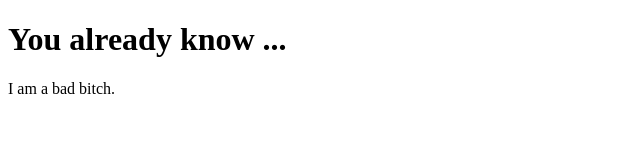
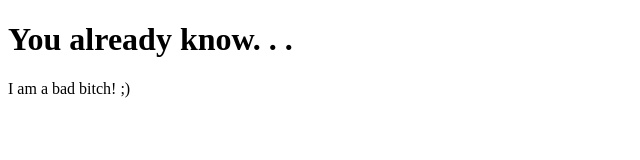
Before and after one commit to AnaleticiaGIS/AnaLeticiaGIS.github.io, a plain HTML site: page index.html in a window 1280 px wide. Shown: the full height of the page, 0-640 px from the left. Drawn offline with Linux system fonts and the light colour scheme.

Commit message:
Update index.html

```diff
--- a/index.html
+++ b/index.html
@@ -1,7 +1,7 @@
 <!DOCTYPE html>
 <html>
 <body>
-<h1>You already know ... </h1>
-<p>I am a bad bitch. </p>
+<h1>You already know. . . </h1>
+<p>I am a bad bitch! ;) </p>
 </body>
 </html>
```
